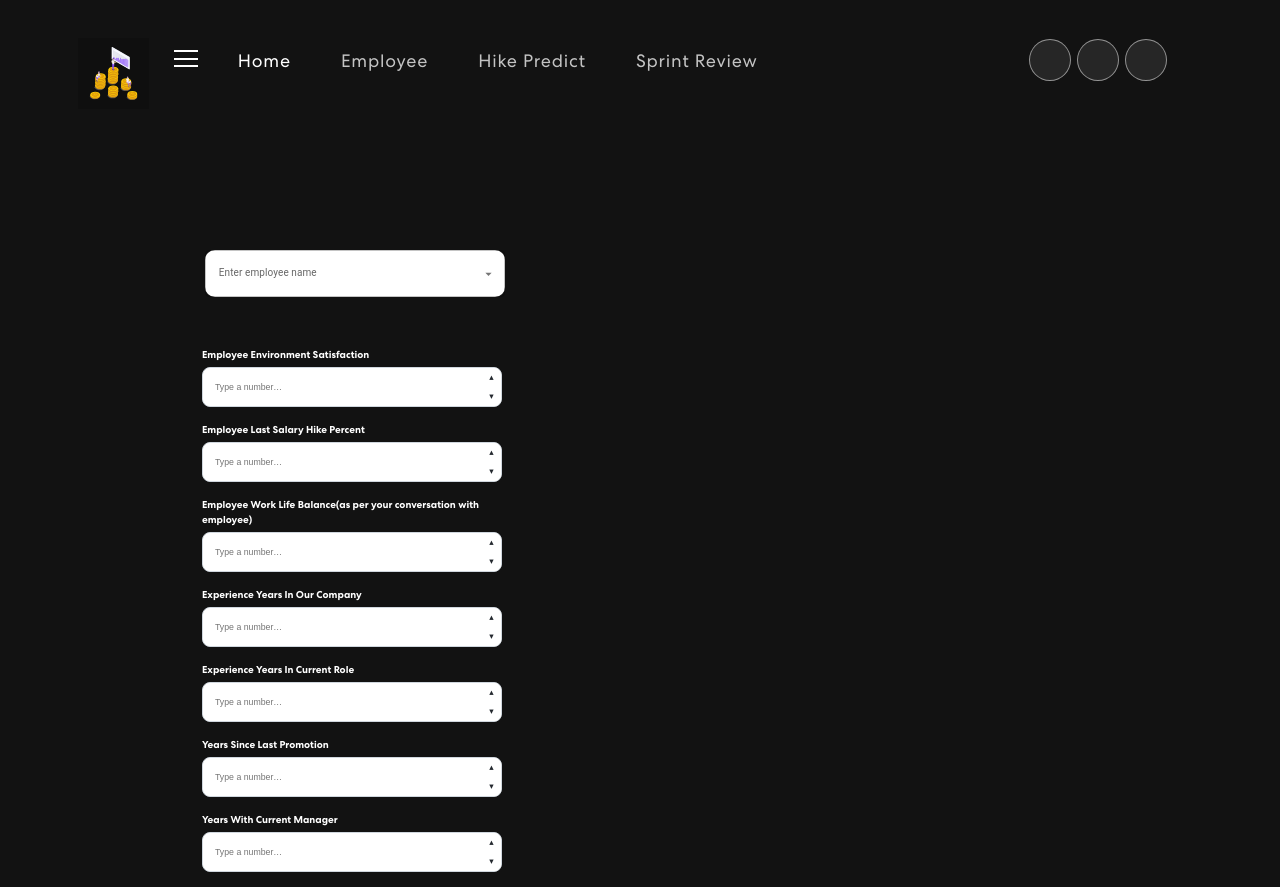
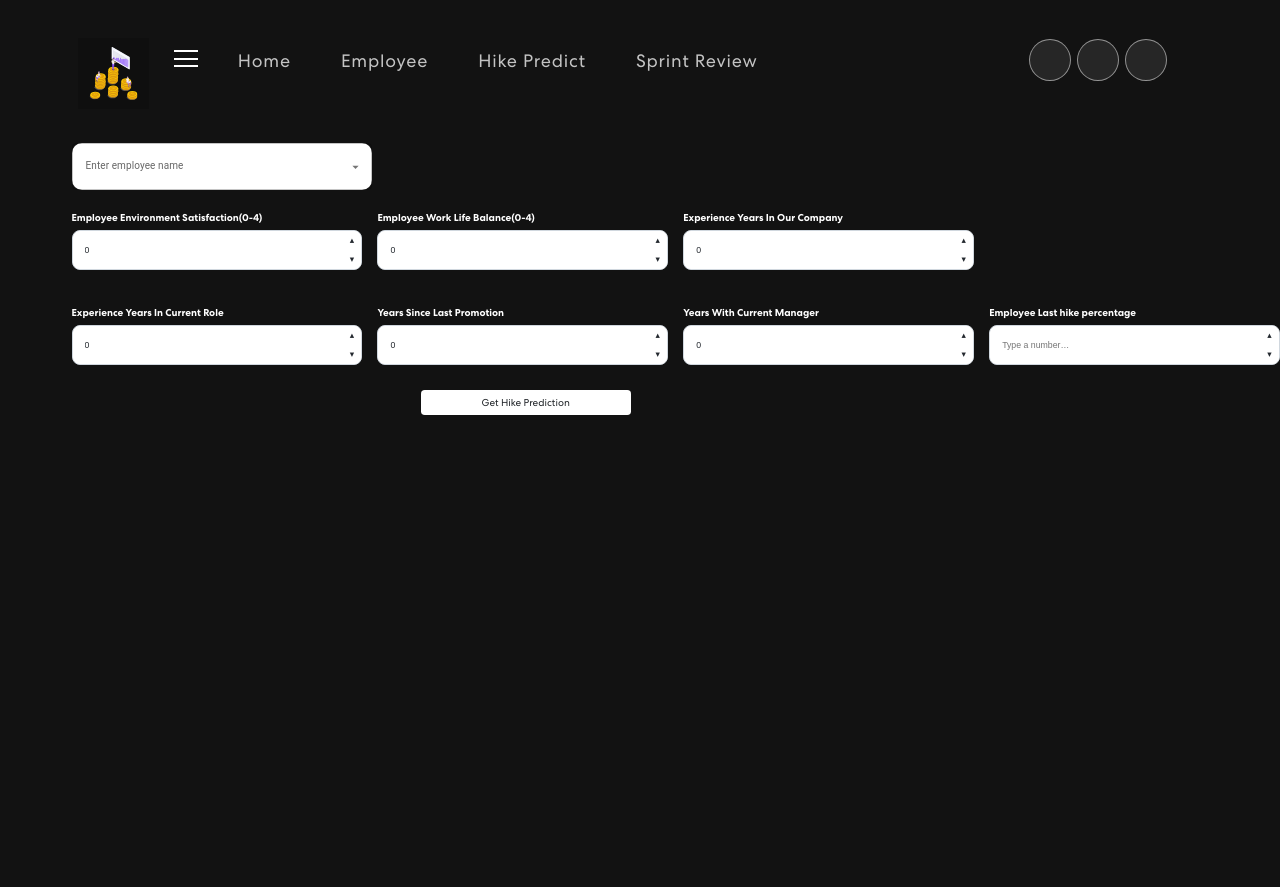
Before and after one commit to gowthamkumar-crypto/EmployeeHikeAndSalaryPredictionFrontEnd, a React (Create React App) app: page /hikePredict in a window 1280 px wide. After the commit the page ends 800 px from the top, so only its background shows below. Built offline with nearby package versions, Linux system fonts and the light colour scheme.

Commit message:
login page

```diff
--- a/src/App.js
+++ b/src/App.js
@@ -7,13 +7,15 @@ import 'bootstrap/dist/css/bootstrap.min.css';
 import { BrowserRouter,Routes,Route } from 'react-router-dom';
 import SprintReview from './components/SprintReview';
 import HikePredict from './components/HikePredict';
+import Login from './components/Login';
 
 function App() {
   return (
     <div className="App">
       <BrowserRouter>
         <Routes >
-          <Route path='/' element={<NavBar/>}/>
+        <Route index path='/' element={<Login />} />
+          <Route path='/home' element={<NavBar/>}/>
           <Route path='/Employee' element={<Employee/>}/>
           <Route path='/NewEmployee' element={<NewEmployee/>}/>
           <Route path='/sprintReview' element={<SprintReview />} />
--- a/src/components/HikePredict.js
+++ b/src/components/HikePredict.js
@@ -10,15 +10,11 @@ const HikePredict = () => {
     const [options, setOptions] = useState([]);
     const [data, setData] = useState({
       EmpEnvironmentSatisfaction: 0,
-      jobInvolvement: 0,
-      overTime: 0,
-      assignedStoryPoints: 0,
-      spillOverStoryPoints: 0,
-      actualWorkingHours: 0,
-      clientRecognition: '',
-      companyValues: '',
-      sprintStartDate:'',
-      sprintEndDate:''
+      EmpWorkLifeBalance: 0,
+      ExperienceYearsAtThisCompany: 0,
+      ExperienceYearsInCurrentRole: 0,
+      YearsSinceLastPromotion: 0,
+      YearsWithCurrManager: 0
     });
     const onInputChange = ( event , value) => {;
      if(value.length > 2){
@@ -34,45 +30,98 @@ const HikePredict = () => {
      }
     }
 
+    const handleValue = (e) => {
+      e.preventDefault();
+    setData({
+      ...data, [e.target.name]: e.target.value
+    });
+    console.log(e.target.value)
+    }
+
+    const {empNameId,EmpEnvironmentSatisfaction, EmpWorkLifeBalance, ExperienceYearsAtThisCompany, ExperienceYearsInCurrentRole, YearsSinceLastPromotion, YearsWithCurrManager, EmpLastSalaryHikePercent, HikePrediction } = data;
+
+    const hike = () => {
+      axios.post(`http://127.0.0.1:5000/hike/predict`, {
+        empNameId,
+        EmpEnvironmentSatisfaction,
+        EmpLastSalaryHikePercent,
+        EmpWorkLifeBalance,
+        ExperienceYearsAtThisCompany,
+        ExperienceYearsInCurrentRole,
+        YearsSinceLastPromotion,
+        YearsWithCurrManager,
+      }).then(result => {
+        alert('data saved successfully')
+        setData({...data, HikePrediction: result.data.hikePercentage})
+      })
+        .catch(error => {
+          alert('service error')
+          console.log(error)
+        })
+  }
+
     return (
         <>
         <NavBar></NavBar>
+        <div class="row" style={{marginTop: '10%', marginLeft: '5%' }}>
+          <div class="col-4 customPadding" style={{marginTop: '1.5rem'}}>
         <Autocomplete
         options={options}
         onInputChange={onInputChange}
-            style={{ width: 300, background: 'white', top: '25rem', left: '16%', position: 'relative', borderRadius: '10px'  }}
+        style={{ width: 300, background: 'white', position: 'relative', borderRadius: '10px'  }}
         renderInput={(params) => (
-              <TextField {...params} label="Enter employee name" variant="outlined" />
+          <TextField {...params} label="Enter employee name" variant="outlined" name="empNameId" onBlur={e=>handleValue(e)}/>
         )}
       />
-      <div class="form-group col-3 customPadding" style={{marginTop: '300px', marginLeft: '15%'}}>
-        <Form.Label>Employee Environment Satisfaction</Form.Label>
-        <NumberInputIntroduction min={0} max={80} />
       </div>
-      <div class="form-group col-3 customPadding" style={{marginTop: '10px', marginLeft: '15%'}}>
-        <Form.Label>Employee Last Salary Hike Percent</Form.Label>
-        <NumberInputIntroduction min={0} max={80}/>
       </div>
-      <div class="form-group col-3 customPadding" style={{marginTop: '10px', marginLeft: '15%'}}>
-        <Form.Label>Employee Work Life Balance(as per your conversation with employee)</Form.Label>
-        <NumberInputIntroduction min={0} max={80}/>
+      <div class="row" style={{marginTop: '20px', marginLeft: '5%'}}>
+        <div class="form-group col-3 customPadding" >
+          <Form.Label>Employee Environment Satisfaction(0-4)</Form.Label>
+          <NumberInputIntroduction min={0} max={4} onNumberChange={(value) => {
+            setData({...data, EmpEnvironmentSatisfaction: value })}} value={EmpEnvironmentSatisfaction}/>
         </div>
-      <div class="form-group col-3 customPadding" style={{marginTop: '10px', marginLeft: '15%'}}>
+        <div class="form-group col-3 customPadding" >
+          <Form.Label>Employee Work Life Balance(0-4)</Form.Label>
+          <NumberInputIntroduction min={0} max={80} onNumberChange={(value) => {
+            setData({...data, EmpWorkLifeBalance: value })}} value={EmpWorkLifeBalance}/>
+        </div>
+        <div class="form-group col-3 customPadding">
           <Form.Label>Experience Years In Our Company</Form.Label>
-        <NumberInputIntroduction min={0} max={80}/>
+          <NumberInputIntroduction min={0} max={60} onNumberChange={(value) => {
+            setData({...data, ExperienceYearsAtThisCompany: value })}} value={ExperienceYearsAtThisCompany}/>
         </div>
-      <div class="form-group col-3 customPadding" style={{marginTop: '10px', marginLeft: '15%'}}>
+      </div>
+      <div class="row" style={{marginTop: '20px', marginLeft: '5%'}}>
+        <div class="form-group col-3 customPadding">
           <Form.Label>Experience Years In Current Role</Form.Label>
-        <NumberInputIntroduction min={0} max={80}/>
+          <NumberInputIntroduction min={0} max={80} onNumberChange={(value) => {
+            setData({...data, ExperienceYearsInCurrentRole: value })}} value={ExperienceYearsInCurrentRole}/>
         </div>
-      <div class="form-group col-3 customPadding" style={{marginTop: '10px', marginLeft: '15%'}}>
+        <div class="form-group col-3 customPadding">
           <Form.Label>Years Since Last Promotion</Form.Label>
-        <NumberInputIntroduction min={0} max={80}/>
+          <NumberInputIntroduction min={0} max={80} onNumberChange={(value) => {
+            setData({...data, YearsSinceLastPromotion: value })}} value={YearsSinceLastPromotion}/>
         </div>
-      <div class="form-group col-3 customPadding" style={{marginTop: '10px', marginLeft: '15%'}}>
+        <div class="form-group col-3 customPadding">
             <Form.Label>Years With Current Manager</Form.Label>
-        <NumberInputIntroduction min={0} max={80}/>
+            <NumberInputIntroduction min={0} max={80} onNumberChange={(value) => {
+              setData({...data, YearsWithCurrManager: value })}} value={YearsWithCurrManager}/>
         </div>
+        <div class="form-group col-3 customPadding">
+            <Form.Label>Employee Last hike percentage</Form.Label>
+            <NumberInputIntroduction min={0} max={80} onNumberChange={(value) => {
+              setData({...data, EmpLastSalaryHikePercent: value })}} value={EmpLastSalaryHikePercent}/>
+        </div>
+      </div>
+      <div class="row" style={{marginTop: '10px', marginLeft: '18%'}}>
+        <button type="submit" class="btn" style={{background:"white",width:"21rem", marginLeft: '18%'}} onClick={hike} >Get Hike Prediction</button>
+      </div>
+      <span className='salary-predicted-navbar-text'>
+          {HikePrediction && <div className='salary-predicted-icon'>
+                <span>{HikePrediction}</span>
+            </div>}
+      </span>
       </>
     )
 
--- /dev/null
+++ b/src/components/Login.js
@@ -0,0 +1,48 @@
+import axios from "axios";
+import { useState } from "react";
+import { useNavigate } from "react-router-dom";
+
+const Login = () => {
+
+    const  navigate = useNavigate();
+
+    const [data, setData] = useState({
+        username: '',
+        password: ''
+    });
+
+    const { username, password } = data;
+
+    const onInputChange = (e) => {
+      setData({
+        ...data,
+        [e.target.name]: e.target.value
+      })
+    }
+
+    const onSubmit = (e) => {
+        axios.post('http://127.0.0.1:5000/login', {
+            username, password
+        }).then((res) => {
+            if(res.status = 'SUCCESS')
+            navigate('/home');
+            else
+            alert('login failed')
+        })
+    }
+
+    return (
+        <>
+        <h1 style={{display: 'flex', justifyContent: 'center', marginTop: '30px'}}>Employee Salary Prediction Analytics</h1>
+        <div className="row" style={{position: 'absolute', top: '18rem', left: '40%', background: 'white', width: '25%', borderRadius: '10px'}}>
+            <label style={{color: 'black', marginTop: '3rem'}}>Username</label>
+            <input style={{width: '75%', margin: '0 20px 20px', color: 'black'}} type="username" name="username" onChange={onInputChange} value={username}></input>
+            <label style={{color: 'black'}}>Password</label>
+            <input style={{width: '75%', margin:'0 20px 20px', color: 'black'}} type="password" name="password" onChange={onInputChange} value={password}></input>
+            <button style={{margin: '20px 20px 20px 12rem', border: '1px solid blue', color: 'white', width: '20%', borderRadius: '10px', backgroundColor: 'blue', height: '4rem'}} type="submit" onClick={onSubmit}>Submit</button>
+        </div>
+        </>
+    )
+}
+
+export default Login;
--- a/src/components/NavBar.js
+++ b/src/components/NavBar.js
@@ -10,7 +10,6 @@ import navIcon3 from '../assets/img/nav-icon3.svg';
 // import { Employee } from './Employee';
 
 export const NavBar = () => {
-    const [activeLink, setActiveLink] = useState('home');
     const [scrolled,seScrolled] = useState(false);
     const navigate = useNavigate();
     useEffect(()=>{
@@ -25,9 +24,7 @@ export const NavBar = () => {
         return () => window.removeEventListener("scroll",onScroll)
     },[])
 
-    const onUpdateActiveLink = (value) => {
-        setActiveLink(value)
-    }
+
   return (
     <Navbar expand="lg" className={scrolled ? "scrolled":""}>
       <Container>
@@ -38,10 +35,10 @@ export const NavBar = () => {
         <span className='navbar-toggler-icon'></span>
         <Navbar.Collapse id="basic-navbar-nav">
           <Nav className="me-auto">
-            <Nav.Link className={activeLink==='home' ? 'active navbar-link':'navbar-link'} onClick={()=> navigate('/')}>Home</Nav.Link>
-            <Nav.Link className={activeLink==='employee' ? 'active navbar-link':'navbar-link'} onClick={()=> navigate('/Employee')}>Employee</Nav.Link>
-            <Nav.Link className={activeLink==='hike' ? 'active navbar-link':'navbar-link'} onClick={()=> navigate('/hikePredict')}>Hike Predict</Nav.Link>
-            <Nav.Link className={activeLink==='review' ? 'active navbar-link':'navbar-link'} onClick={()=> navigate('/sprintReview')}>Sprint Review</Nav.Link>
+            <Nav.Link className='navbar-link' onClick={()=> navigate('/home')}>Home</Nav.Link>
+            <Nav.Link className='navbar-link' onClick={()=> navigate('/Employee')}>Employee</Nav.Link>
+            <Nav.Link className='navbar-link' onClick={()=> navigate('/hikePredict')}>Hike Predict</Nav.Link>
+            <Nav.Link className='navbar-link' onClick={()=> navigate('/sprintReview')}>Sprint Review</Nav.Link>
           </Nav>
           <span className='navbar-text'>
             <div className='social-icon'>
```
Lines whose indentation alone changed are shown as unchanged.
